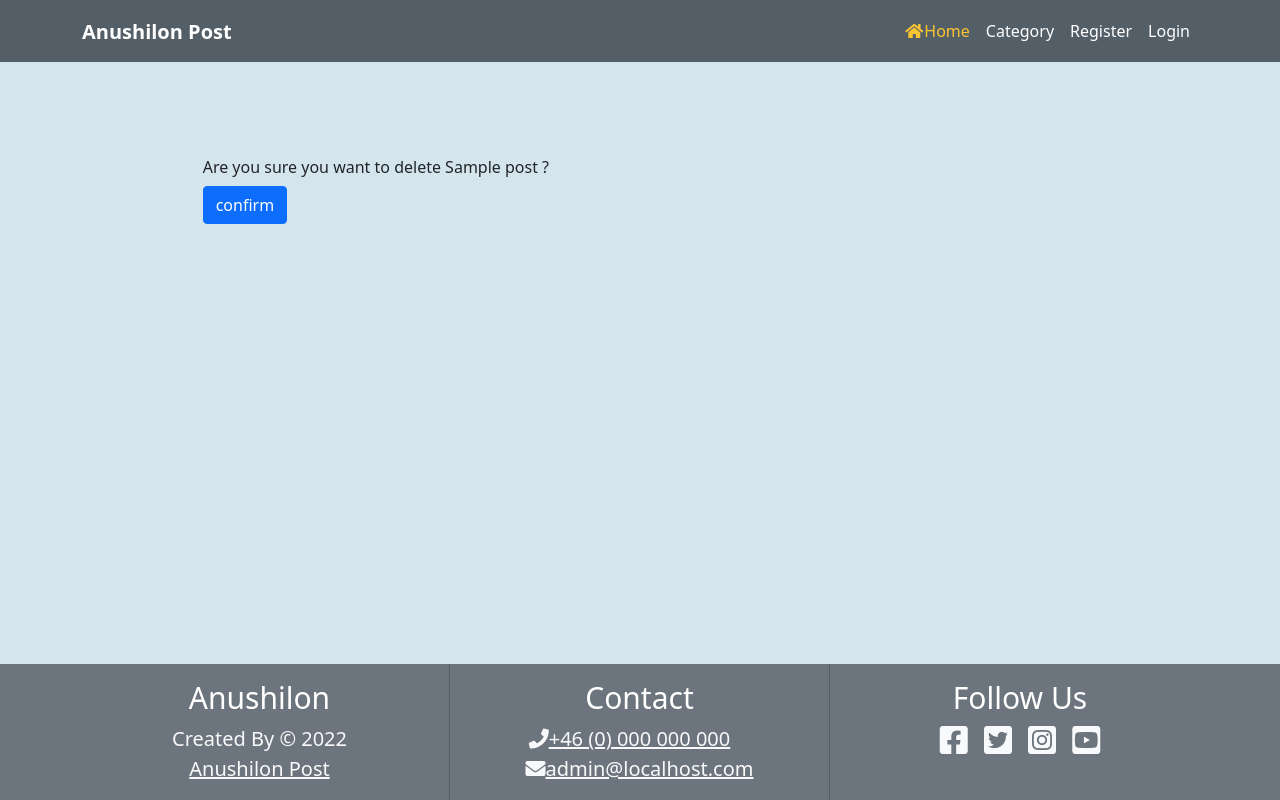
After one commit to mamuzaan/Portfolio-P4-News, a Django app: page /delete/1/ in a window 1280 px wide. The commit adds this page. Run offline with Django 3.2, Linux system fonts and the light colour scheme; tables that the repository leaves empty hold one stand-in row (values such as "Sample post"); some libraries are stand-ins or nearby versions.

Commit message:
Create form in div container in  delete.html

```diff
--- /dev/null
+++ b/templates/delete.html
@@ -0,0 +1,12 @@
+{% extends 'base.html' %}
+
+{% block content %}
+<div class="container offset-md-1 p-5">
+    <form method="POST" class="p-5">
+        {% csrf_token %}
+        <h6>Are you sure you want to delete {{ object }} ?</h6>
+        <input type="submit" value="confirm" class="btn btn-primary">
+    </form>
+</div>
+
+{% endblock content %}
--- a/templates/edit.html
+++ b/templates/edit.html
@@ -4,7 +4,7 @@
 {% block content %}
 <div class="container offset-md-1 p-5">
     <form method="POST" class="p-5">
-        <strong><h1 class="text-center">Create Post</h1></strong>
+        <strong><h1 class="text-center">Edit Post</h1></strong>
         {% csrf_token %}
         {% for field in form.visible_fields %}
         <div class="form-group">
--- a/templates/index.html
+++ b/templates/index.html
@@ -30,6 +30,7 @@
                                 <hr />
                                 {% if user.is_authenticated %}
                                 <a href="{% url 'edit' post.pk %}" class="btn btn-primary mt-2">Edit</a>
+                                <a href="{% url 'delete' post.pk %}" class="btn btn-danger mt-2">Delete</a>
                                 {% endif %}
                             </div>
                         </div>
```
